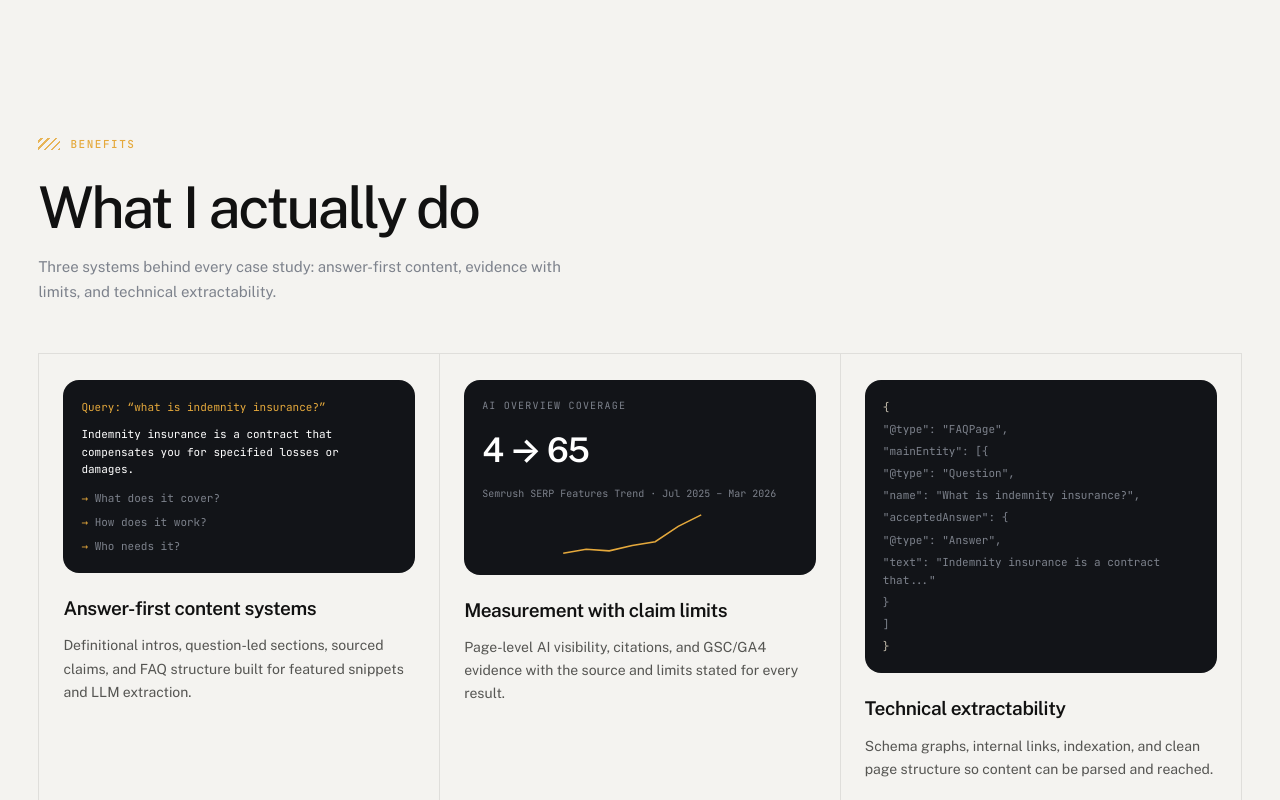
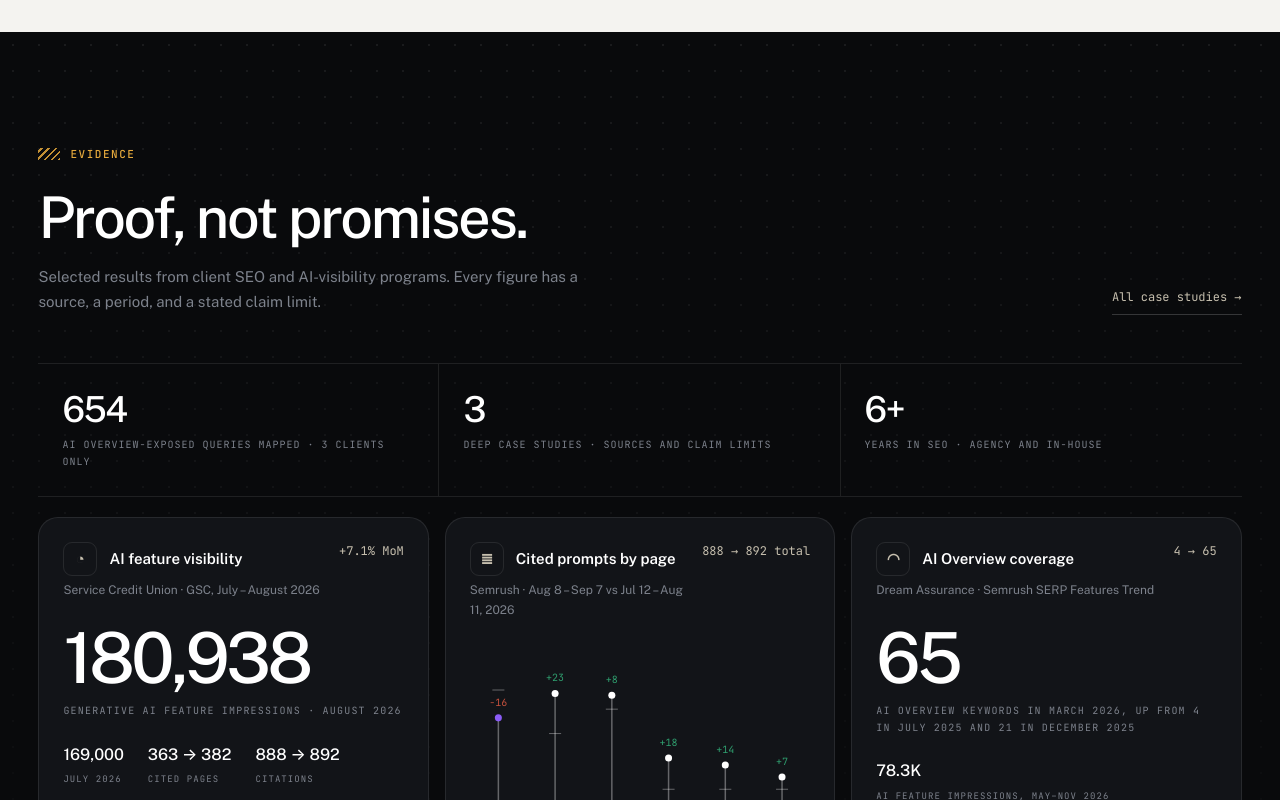
Before and after one commit to reyserved/reyserved.github.io, a Next.js app in the folder site/: page / in a window 1280 px wide. Shown: the part 940-1740 px from the top of the page. Built offline with nearby package versions, Linux system fonts and the light colour scheme.

Commit message:
Remove benefits and selected work sections

```diff
--- a/site/src/app/page.jsx
+++ b/site/src/app/page.jsx
@@ -1,16 +1,12 @@
 import HeroSplit from "../components/HeroSplit";
-import BenefitsBento from "../components/BenefitsBento";
 import ProofDashboard from "../components/ProofDashboard";
-import SelectedWork from "../components/SelectedWork";
 import StackSection from "../components/StackSection";
 
 export default function Home() {
   return (
     <>
       <HeroSplit />
-      <BenefitsBento />
       <ProofDashboard />
-      <SelectedWork />
       <StackSection />
     </>
   );
--- a/site/src/components/BenefitsBento.jsx
+++ /dev/null
@@ -1,68 +0,0 @@
-export default function BenefitsBento() {
-  return (
-    <section className="benefits" aria-labelledby="benefits-title">
-      <div className="container container--full">
-        <div className="proof__header reveal">
-          <div>
-            <span className="eyebrow">Benefits</span>
-            <h2 className="proof__title" id="benefits-title">What I actually do</h2>
-            <p className="proof__subtitle">Three systems behind every case study: answer-first content, evidence with limits, and technical extractability.</p>
-          </div>
-        </div>
-
-        <div className="benefits__grid reveal-group">
-          <article className="benefit-card">
-            <div className="benefit-card__visual" aria-hidden="true">
-              <div className="answer-demo">
-                <span className="answer-demo__query">Query: “what is indemnity insurance?”</span>
-                <span className="answer-demo__answer">Indemnity insurance is a contract that compensates you for specified losses or damages.</span>
-                <span className="answer-demo__followups">
-                  <span>What does it cover?</span>
-                  <span>How does it work?</span>
-                  <span>Who needs it?</span>
-                </span>
-              </div>
-            </div>
-            <h3>Answer-first content systems</h3>
-            <p>Definitional intros, question-led sections, sourced claims, and FAQ structure built for featured snippets and LLM extraction.</p>
-          </article>
-
-          <article className="benefit-card">
-            <div className="benefit-card__visual" aria-hidden="true">
-              <div className="metric-demo">
-                <span className="metric-demo__label">AI Overview coverage</span>
-                <span className="metric-demo__value">4 → 65</span>
-                <span className="metric-demo__source">Semrush SERP Features Trend · Jul 2025 – Mar 2026</span>
-                <svg viewBox="0 0 200 60" className="metric-demo__spark">
-                  <path d="M0 55 L30 50 L60 52 L90 45 L120 40 L150 20 L180 5" fill="none" stroke="#e5a93c" strokeWidth="2" />
-                </svg>
-              </div>
-            </div>
-            <h3>Measurement with claim limits</h3>
-            <p>Page-level AI visibility, citations, and GSC/GA4 evidence with the source and limits stated for every result.</p>
-          </article>
-
-          <article className="benefit-card">
-            <div className="benefit-card__visual" aria-hidden="true">
-              <div className="schema-demo">
-                <span>{'{'}</span>
-                <span className="schema-demo__line">  "@type": "FAQPage",</span>
-                <span className="schema-demo__line">  "mainEntity": [{'{'}</span>
-                <span className="schema-demo__line">    "@type": "Question",</span>
-                <span className="schema-demo__line">    "name": "What is indemnity insurance?",</span>
-                <span className="schema-demo__line">    "acceptedAnswer": {'{'}</span>
-                <span className="schema-demo__line">      "@type": "Answer",</span>
-                <span className="schema-demo__line">      "text": "Indemnity insurance is a contract that..."</span>
-                <span className="schema-demo__line">    {'}'}</span>
-                <span className="schema-demo__line">  ]</span>
-                <span>{'}'}</span>
-              </div>
-            </div>
-            <h3>Technical extractability</h3>
-            <p>Schema graphs, internal links, indexation, and clean page structure so content can be parsed and reached.</p>
-          </article>
-        </div>
-      </div>
-    </section>
-  );
-}
--- a/site/src/components/SelectedWork.jsx
+++ /dev/null
@@ -1,33 +0,0 @@
-import { CASE_LIST } from "../data/cases";
-
-export default function SelectedWork() {
-  return (
-    <section className="selected-work" aria-labelledby="selected-work-title">
-      <div className="container container--full">
-        <div className="proof__header reveal">
-          <div>
-            <span className="eyebrow">Selected work</span>
-            <h2 className="proof__title" id="selected-work-title">Case studies with evidence</h2>
-            <p className="proof__subtitle">Three programs with the objective, strategy, execution, role, results, and claim limits documented.</p>
-          </div>
-          <a className="proof__link" href="/work/">All case studies →</a>
-        </div>
-
-        <div className="selected-work__grid reveal-group">
-          {CASE_LIST.map((item) => (
-            <a className="work-card" href={`/work/${item.slug}/`} key={item.slug} style={{ "--row-tint": item.tint }}>
-              <div className="work-card__image" style={{ backgroundImage: `url(${item.heroImage})` }}>
-                <div className="work-card__overlay" />
-                <div className="work-card__content">
-                  <span className="case-pill">{item.pill}</span>
-                  <h3>{item.title}</h3>
-                  <span className="work-card__client">{item.client} <span aria-hidden="true">↗</span></span>
-                </div>
-              </div>
-            </a>
-          ))}
-        </div>
-      </div>
-    </section>
-  );
-}
--- a/site/src/styles/home-v2.css
+++ b/site/src/styles/home-v2.css
@@ -297,226 +297,3 @@
     animation: none;
   }
 }
-
-/* Benefits bento */
-.benefits {
-  padding: 100px 0;
-}
-
-.benefits__grid {
-  display: grid;
-  grid-template-columns: repeat(3, 1fr);
-  border-top: 1px solid var(--line);
-  border-left: 1px solid var(--line);
-}
-
-.benefit-card {
-  padding: 26px 24px;
-  border-right: 1px solid var(--line);
-  border-bottom: 1px solid var(--line);
-}
-
-.benefit-card__visual {
-  min-height: 170px;
-  margin-bottom: 20px;
-  padding: 18px;
-  border-radius: 16px;
-  background: var(--dark-surface);
-  color: var(--dark-text);
-}
-
-.benefit-card h3 {
-  font-size: 19px;
-  font-weight: 600;
-  letter-spacing: -0.02em;
-}
-
-.benefit-card p {
-  margin-top: 10px;
-  font-size: 14px;
-  line-height: 1.65;
-  color: var(--ink-soft);
-}
-
-.answer-demo {
-  display: flex;
-  flex-direction: column;
-  gap: 10px;
-  font-family: var(--font-mono);
-  font-size: 11px;
-}
-
-.answer-demo__query {
-  color: var(--amber);
-}
-
-.answer-demo__answer {
-  color: var(--dark-text);
-  line-height: 1.6;
-}
-
-.answer-demo__followups {
-  display: flex;
-  flex-direction: column;
-  gap: 6px;
-  color: var(--dark-muted);
-}
-
-.answer-demo__followups span::before {
-  content: "→ ";
-  color: var(--amber);
-}
-
-.metric-demo {
-  display: flex;
-  flex-direction: column;
-  gap: 8px;
-}
-
-.metric-demo__label {
-  font-family: var(--font-mono);
-  font-size: 10px;
-  letter-spacing: 0.12em;
-  text-transform: uppercase;
-  color: var(--dark-muted);
-}
-
-.metric-demo__value {
-  font-size: 34px;
-  font-weight: 600;
-  letter-spacing: -0.04em;
-}
-
-.metric-demo__source {
-  font-family: var(--font-mono);
-  font-size: 10px;
-  color: var(--dark-muted);
-}
-
-.metric-demo__spark {
-  width: 100%;
-  height: 46px;
-}
-
-.schema-demo {
-  display: flex;
-  flex-direction: column;
-  gap: 4px;
-  font-family: var(--font-mono);
-  font-size: 11px;
-  color: var(--dark-stone);
-}
-
-.schema-demo__line {
-  color: var(--dark-muted);
-}
-
-/* Selected work */
-.selected-work {
-  padding: 100px 0 110px;
-}
-
-.selected-work__grid {
-  display: grid;
-  grid-template-columns: repeat(3, 1fr);
-  gap: 18px;
-}
-
-.work-card__image {
-  position: relative;
-  aspect-ratio: 16 / 11;
-  border-radius: 20px;
-  overflow: hidden;
-  background-size: cover;
-  background-position: center;
-  transition: transform 450ms var(--ease-out);
-}
-
-.work-card__overlay {
-  position: absolute;
-  inset: 0;
-  background: linear-gradient(180deg, rgba(9, 10, 12, 0.15) 0%, rgba(9, 10, 12, 0.82) 100%);
-}
-
-.work-card__content {
-  position: absolute;
-  inset: auto 0 0 0;
-  padding: 22px;
-  color: var(--dark-text);
-}
-
-.work-card__content .case-pill {
-  color: var(--dark-stone);
-  background: rgba(255, 255, 255, 0.1);
-  border-color: rgba(255, 255, 255, 0.18);
-}
-
-.work-card__content h3 {
-  margin-top: 12px;
-  font-size: 20px;
-  font-weight: 600;
-  letter-spacing: -0.025em;
-  line-height: 1.2;
-}
-
-.work-card__client {
-  display: block;
-  margin-top: 12px;
-  font-family: var(--font-mono);
-  font-size: 12px;
-  color: var(--dark-stone);
-}
-
-.work-card:hover .work-card__image {
-  transform: scale(1.04);
-}
-
-@media (max-width: 1024px) {
-  .hero-split__grid,
-  .benefits__grid,
-  .selected-work__grid {
-    grid-template-columns: 1fr;
-  }
-
-  .hero-split__card {
-    margin-left: 0;
-    max-width: 260px;
-  }
-
-  .hero-split__kpi {
-    grid-template-columns: 1fr;
-    gap: 12px;
-  }
-
-  .hero-split__kpi > div:not(:last-child) {
-    border-right: 0;
-    border-bottom: 1px solid var(--line);
-    padding-right: 0;
-    padding-bottom: 12px;
-  }
-}
-
-@media (max-width: 560px) {
-  .hero-split {
-    padding-top: 120px;
-  }
-
-  .hero-split__wordmark {
-    font-size: 30vw;
-    top: 42%;
-  }
-
-  .hero-split__title {
-    font-size: 2.5rem;
-  }
-}
-
-@media (prefers-reduced-motion: reduce) {
-  .hero-split__marquee-track {
-    animation: none;
-  }
-
-  .hero-split__cursor {
-    animation: none;
-  }
-}
```
Also changed, not shown: 16 other files (tests, documents, lock files or other folders).
